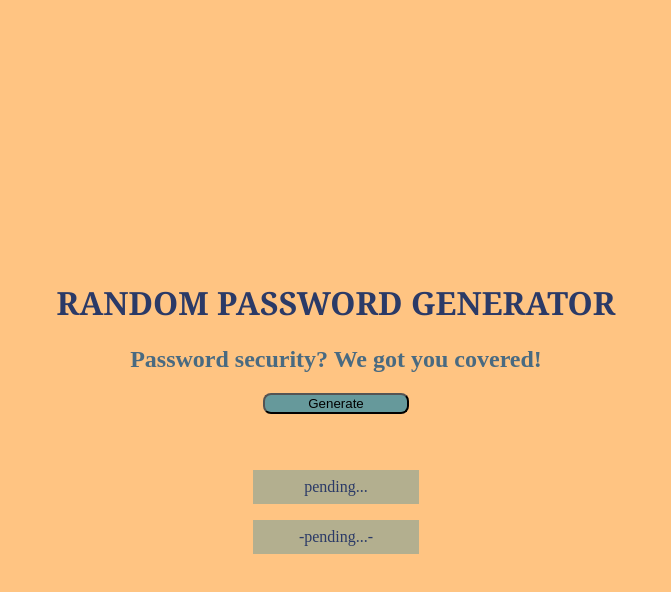
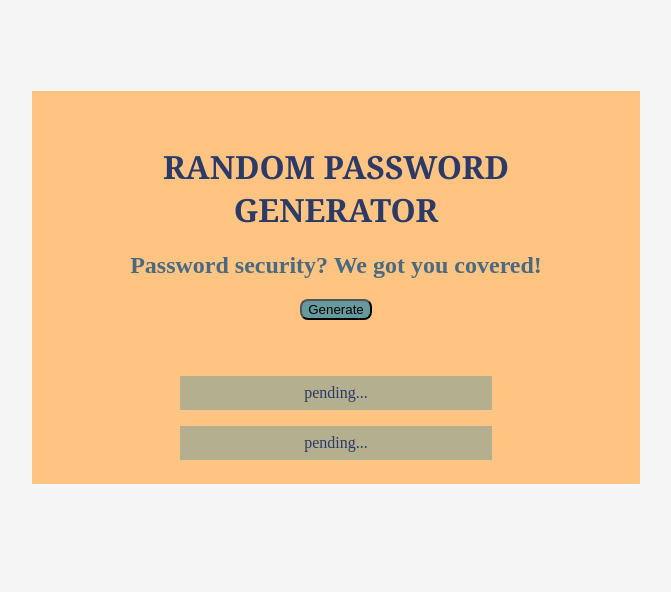
Before and after one commit to jdbsevilla30/Random-Password-Generator, a plain HTML site: page Password Generator.html in a window 1536 px wide. Shown: the whole page, without its empty margins (432-1103 px from the left). Drawn offline with Linux system fonts and the light colour scheme.

Commit message:
v1.3
added media queries

```diff
--- a/Password Generator.html
+++ b/Password Generator.html
@@ -12,7 +12,7 @@
 
 <body>
 
-
+    <div class="allcontainer">
         <div class="hero">
             <h1>RANDOM PASSWORD GENERATOR</h1>
             <h2>Password security? We got you covered!</h2>
@@ -20,12 +20,12 @@
         </div>
 
         <div class="container">
-
             <p id="first-password">pending...</p>
-
-        <p id="second-password">-pending...-</p>
+            <p id="second-password">pending...</p>
+        </div>
 
     </div>
+
 
 
     <script src="index.js" async defer></script>
--- a/styles.css
+++ b/styles.css
@@ -50,10 +50,18 @@
 }
 
 
+body
+{
+    background-color: whitesmoke;
+}
+
 @media (min-width:320px) {
 
-    body {
+    .allcontainer {
+        margin-left: auto;
+        margin-right: auto;
         background-color: #FFC482;
+        width: 100%;
     }
 
     #first-password,
@@ -74,7 +82,10 @@
 }
 
 @media (min-width:641px) {
+    .allcontainer {
 
+        width: 80%;
+    }
 
     #first-password,
     #second-password {
@@ -86,6 +97,11 @@
 @media (min-width:961px) {
 
 
+    .allcontainer {
+
+        width: 50%;
+    }
+
     #first-password,
     #second-password {
         width: 30%;
@@ -94,7 +110,10 @@
 }
 
 @media (min-width:1025px) {
+    .allcontainer {
 
+        width: 60%;
+    }
 
     #first-password,
     #second-password {
@@ -103,10 +122,13 @@
 }
 
 @media (min-width:1281px) {
+    .allcontainer {
 
+        width: 40%;
+    }
 
     #first-password,
     #second-password {
-        width: 10%;
+        width: 50%;
     }
 }
```
Lines whose indentation alone changed are shown as unchanged.
